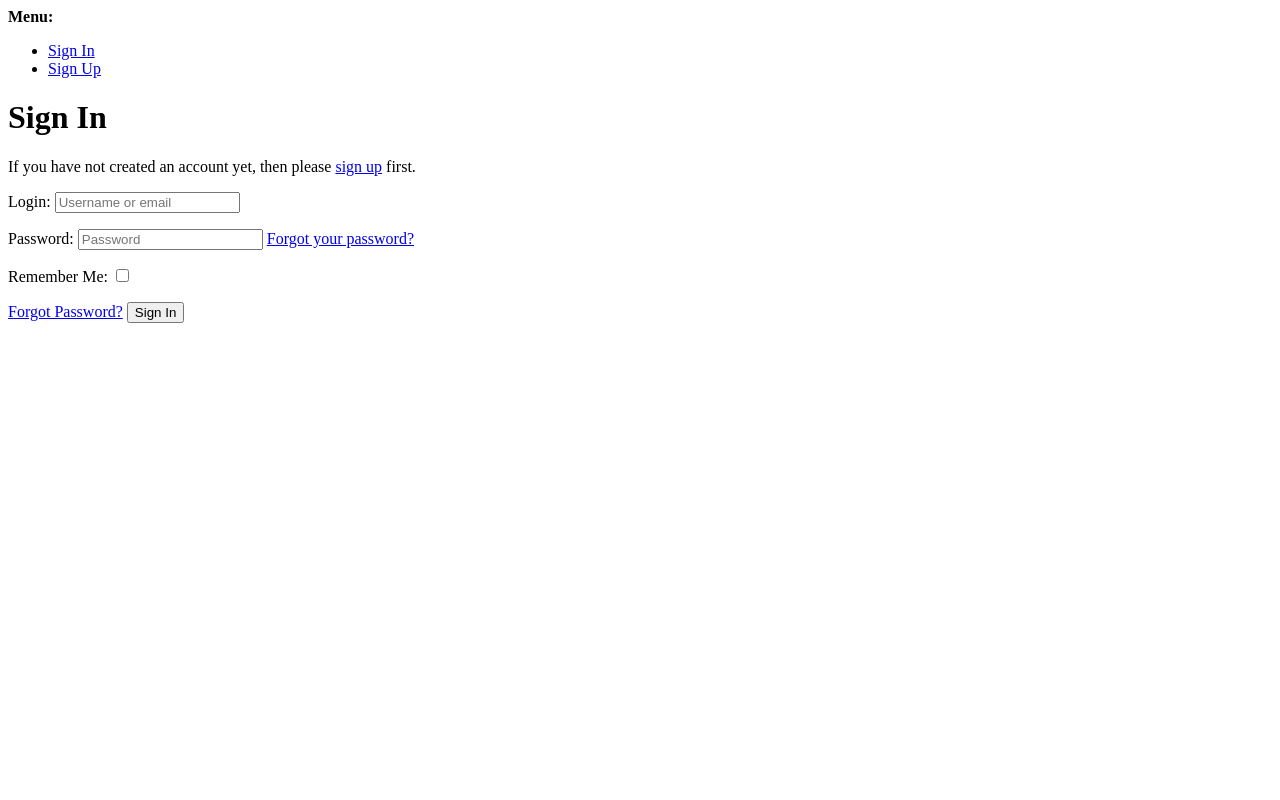
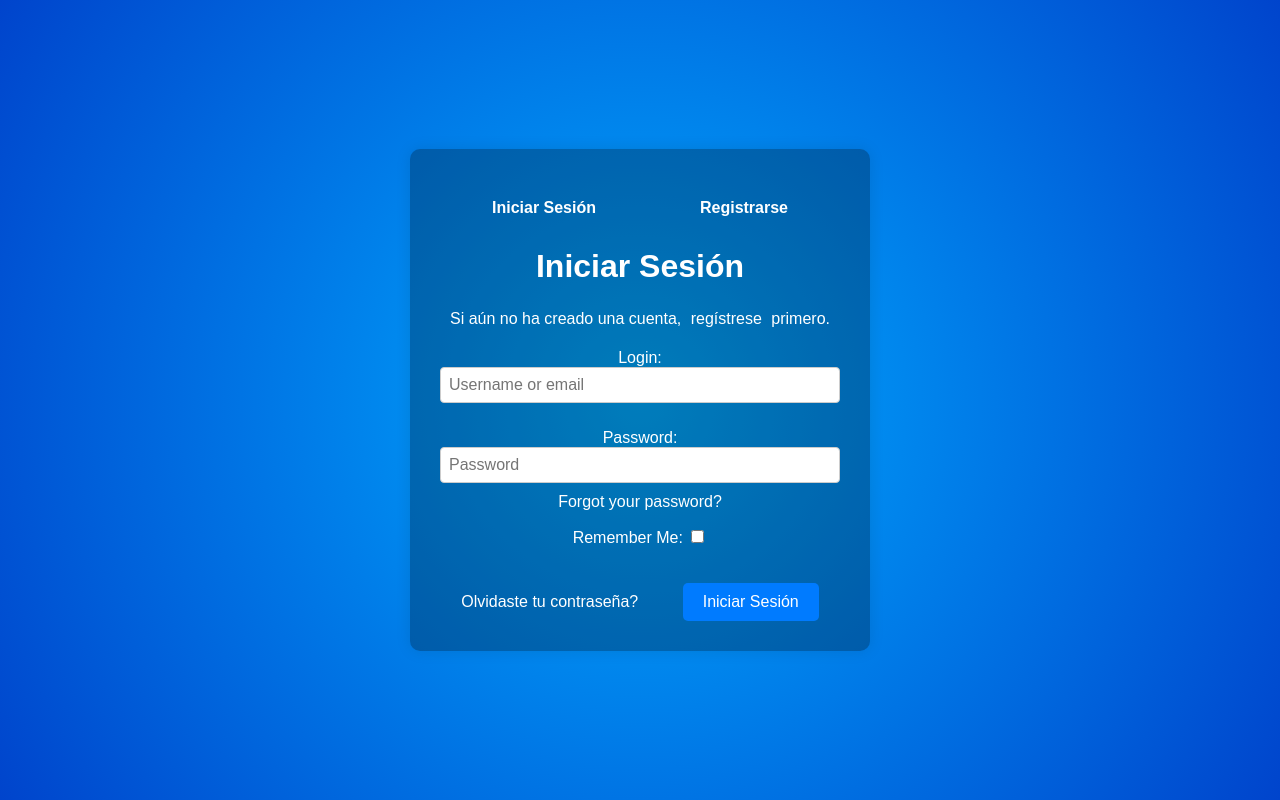
Before and after one commit to Paul-Navarro/proyecto-IIN, a Django app: page /accounts/login/ in a window 1280 px wide. Run offline with Django 5.2, Linux system fonts and the light colour scheme; some libraries are stand-ins or nearby versions.

Commit message:
Estilos css añadidos al login y registro

```diff
--- a/proyecto/static/css/styles.css
+++ b/proyecto/static/css/styles.css
@@ -1,3 +1,172 @@
+/* static/css/styles.css */
+
+/* Estilos generales */
 body {
-    background-color: yellow;
+    font-family: 'Arial', sans-serif;
+    background: radial-gradient(circle at center, #00aaff, #0044cc);
+    color: #fff;
+    margin: 0;
+    padding: 0;
+    display: flex;
+    align-items: center;
+    justify-content: center;
+    height: 100vh;
 }
+
+.menu__li{
+    display: flex;
+    justify-content: space-around;
+}
+
+.li_menu:first-child{
+    margin-right: 30px;
+}
+
+a{
+    color:#fff;
+}
+
+
+/* Contenedor del contenido principal */
+.container {
+    background-color: #0004;
+    box-shadow: 2px 2px 2px 1px rgba(0, 0, 0, 0.2);
+    padding: 30px;
+    border-radius: 10px;
+    box-shadow: 0 0 15px rgba(0, 0, 0, 0.1);
+    max-width: 400px;
+    width: 100%;
+    text-align: center;
+}
+
+/* Estilos del título */
+h1 {
+    margin-bottom: 20px;
+}
+
+/* Estilos de los mensajes */
+.messages {
+    background-color: #fff3cd;
+    border: 1px solid #ffeeba;
+    padding: 10px;
+    margin-bottom: 20px;
+    border-radius: 5px;
+    color: #856404;
+    text-align: left;
+}
+
+/* Estilos del menú */
+.menu {
+    margin-top: 20px;
+    text-align: center;
+}
+
+.menu strong {
+    display: block;
+    margin-bottom: 10px;
+}
+
+.menu ul {
+    list-style: none;
+    padding: 0;
+}
+
+.menu ul li {
+    margin-bottom: 10px;
+}
+
+.menu ul li a {
+    text-decoration: none;
+    font-weight: bold;
+    transition: color 0.3s;
+}
+
+.menu ul li a:hover {
+    color: #0056b3;
+}
+
+/* Botón de acción */
+button[type="submit"] {
+    background-color: #007bff;
+    color: white;
+    padding: 10px 20px;
+    border: none;
+    border-radius: 5px;
+    cursor: pointer;
+    font-size: 16px;
+    margin-top: 20px;
+    transition: background-color 0.3s;
+}
+
+button[type="submit"]:hover {
+    background-color: #0056b3;
+}
+
+/* Enlaces adicionales */
+a {
+    text-decoration: none;
+    transition: color 0.3s;
+    margin: 0;
+}
+
+a:hover {
+    color: #000;
+    background-color: #fffa;
+    padding: 10px;
+    border-radius: 5px;
+}
+
+.menu__list {
+    list-style: none;
+    padding: 0;
+    margin: 0;
+    display: flex;
+    justify-content: space-around;
+}
+
+.titulo_inicio{
+    font-family: sans-serif;
+}
+
+
+.subtitulo_registro{
+    padding: 5px;
+}
+
+.subtitulo_registro a:hover{
+    color: #000;
+    background-color: #fffa;
+    padding: 4px;
+    border-radius: 5px;
+}
+
+.button,secondaryAction{
+    margin-right: 40px;
+}
+
+
+input[type="email"],
+input[type="password"],
+input[type="text"] {
+    display: inline-flex;
+    border: 1px solid #ccc; /* Borde gris claro */
+    border-radius: 4px;     /* Bordes redondeados */
+    padding: 8px;           /* Espaciado interno */
+    font-size: 16px;        /* Tamaño de fuente */
+    width: 100%;            /* Ancho completo del contenedor */
+    box-sizing: border-box; /* Incluye el padding en el ancho total */
+    margin-bottom: 10px;    /* Espaciado inferior */
+    transition: border-color 0.3s ease; /* Transición suave en el color del borde */
+}
+
+/* Estilo para inputs de tipo email, password, y text cuando están enfocados */
+input[type="email"]:focus,
+input[type="password"]:focus,
+input[type="text"]:focus {
+    border-color: #007bff;  /* Color de borde cuando está enfocado */
+    outline: none;          /* Elimina el contorno por defecto del navegador */
+}
+
+label{
+    display: inline-block;
+}
--- a/proyecto/templates/account/base.html
+++ b/proyecto/templates/account/base.html
@@ -1,41 +1,48 @@
+{% load static %}
 <!DOCTYPE html>
 <html>
   <head>
+    <title>{% block head_title %}{% endblock %}</title>
 
-    <title>{% block head_title %}{% endblock %}</title>
+    <link rel="stylesheet" href="{% static 'css/styles.css' %}">
+
     {% block extra_head %}
     {% endblock %}
   </head>
   <body>
+    <div class="container">  <!-- Contenedor principal -->
       {% block body %}
 
+      <!-- Mensajes -->
       {% if messages %}
-    <div>
+      <div class="messages">
         <strong>Messages:</strong>
         <ul>
           {% for message in messages %}
-        <li>{{message}}</li>
+          <li>{{ message }}</li>
           {% endfor %}
         </ul>
       </div>
       {% endif %}
 
-    <div>
-      <strong>Menu:</strong>
-      <ul>
+      <!-- Menú -->
+      <div class="menu">
+        <ul class="menu__list">
             {% if user.is_authenticated %}
             <li><a href="{% url 'account_email' %}">Change E-mail</a></li>
             <li><a href="{% url 'account_logout' %}">Sign Out</a></li>
             {% else %}
-        <li><a href="{% url 'account_login' %}">Sign In</a></li>
-        <li><a href="{% url 'account_signup' %}">Sign Up</a></li>
+            <li class="auth-link show-sign-in"><a href="{% url 'account_login' %}">Iniciar Sesión</a></li>
+            <li class="auth-link show-sign-up"><a href="{% url 'account_signup' %}">Registrarse</a></li>
             {% endif %}
         </ul>
     </div>
+
       {% block content %}
       {% endblock %}
       {% endblock %}
       {% block extra_body %}
       {% endblock %}
+    </div> <!-- Fin del contenedor principal -->
   </body>
 </html>
--- a/proyecto/templates/account/login.html
+++ b/proyecto/templates/account/login.html
@@ -8,12 +8,11 @@
 
 {% block head %}
 {{ block.super }}
-
-
+<link rel="stylesheet" href="{% static 'css/styles.css' %}">
 {% endblock head %}
 
 {% block content %}
-<h1>{% trans "Sign In" %}</h1>
+<h1 class = "titulo_inicio">{% trans "Iniciar Sesión" %}</h1>
 
 {% get_providers as socialaccount_providers %}
 
@@ -33,18 +32,17 @@ for a {{ site_name }} account and sign in below:{% endblocktrans %}</p>
 {% include "socialaccount/snippets/login_extra.html" %}
 
 {% else %}
-<p>{% blocktrans %}If you have not created an account yet, then please
-<a href="{{ signup_url }}">sign up</a> first.{% endblocktrans %}</p>
+<p class = "subtitulo_registro">{% blocktrans %}Si aún no ha creado una cuenta, <a  class = "subtitulo_registro a"href="{{ signup_url }}">regístrese</a> primero.{% endblocktrans %}</p>
 {% endif %}
 
 <form class="login" method="POST" action="{% url 'account_login' %}">
   {% csrf_token %}
   {{ form.as_p }}
   {% if redirect_field_value %}
-  <input type="hidden" name="{{ redirect_field_name }}" value="{{ redirect_field_value }}" />
+  <input  type="hidden" name="{{ redirect_field_name }}" value="{{ redirect_field_value }}" />
   {% endif %}
-  <a class="button secondaryAction" href="{% url 'account_reset_password' %}">{% trans "Forgot Password?" %}</a>
-  <button class="primaryAction" type="submit">{% trans "Sign In" %}</button>
+  <a class="button secondaryAction" href="{% url 'account_reset_password' %}">{% trans "Olvidaste tu contraseña?  " %}</a>
+  <button class="primaryAction" type="submit">{% trans "Iniciar Sesión" %}</button>
 </form>
 
 {% endblock content %}
```
Also changed, not shown: proyecto/templates/account/email.html (+6 -2 lines). Lines whose indentation alone changed are shown as unchanged.
